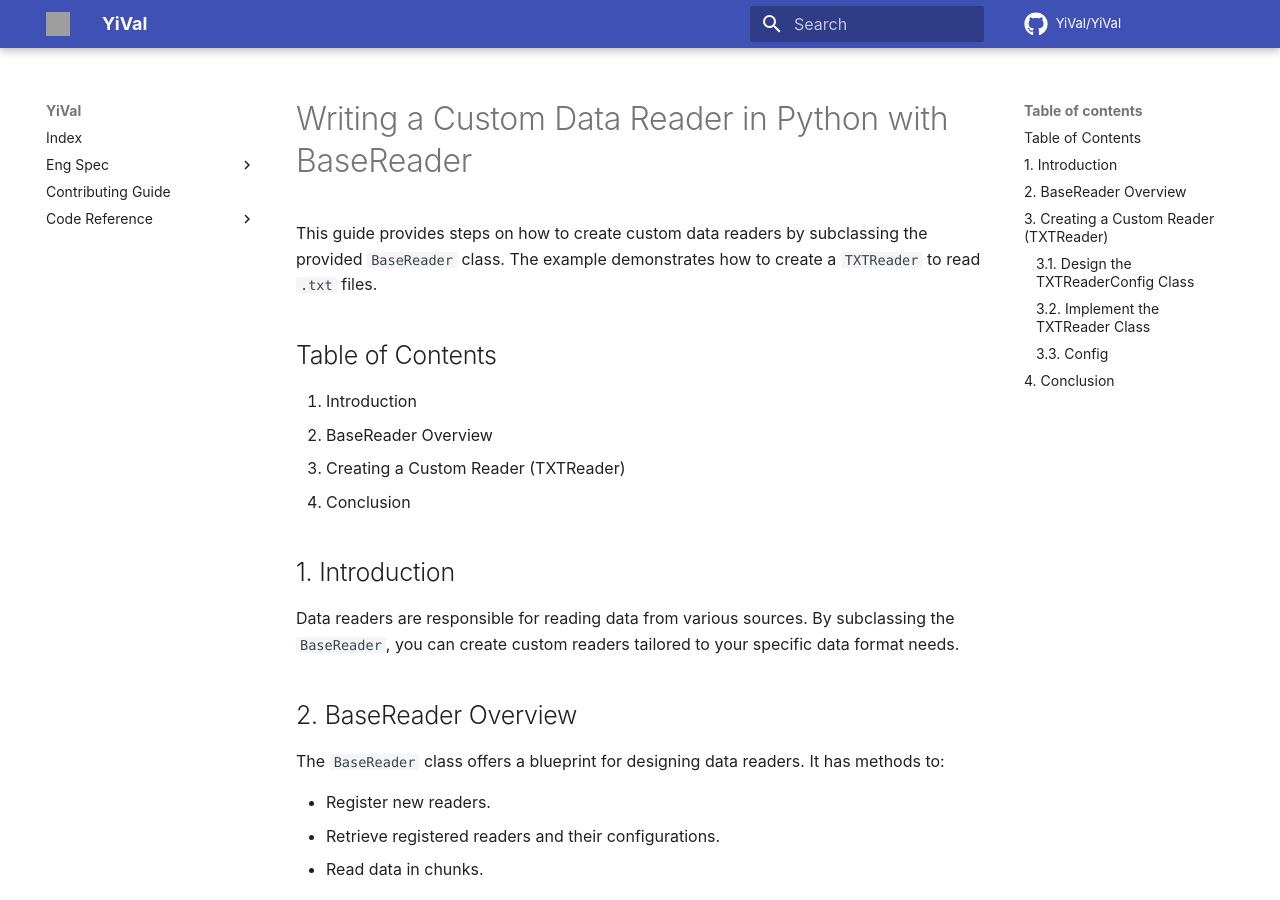
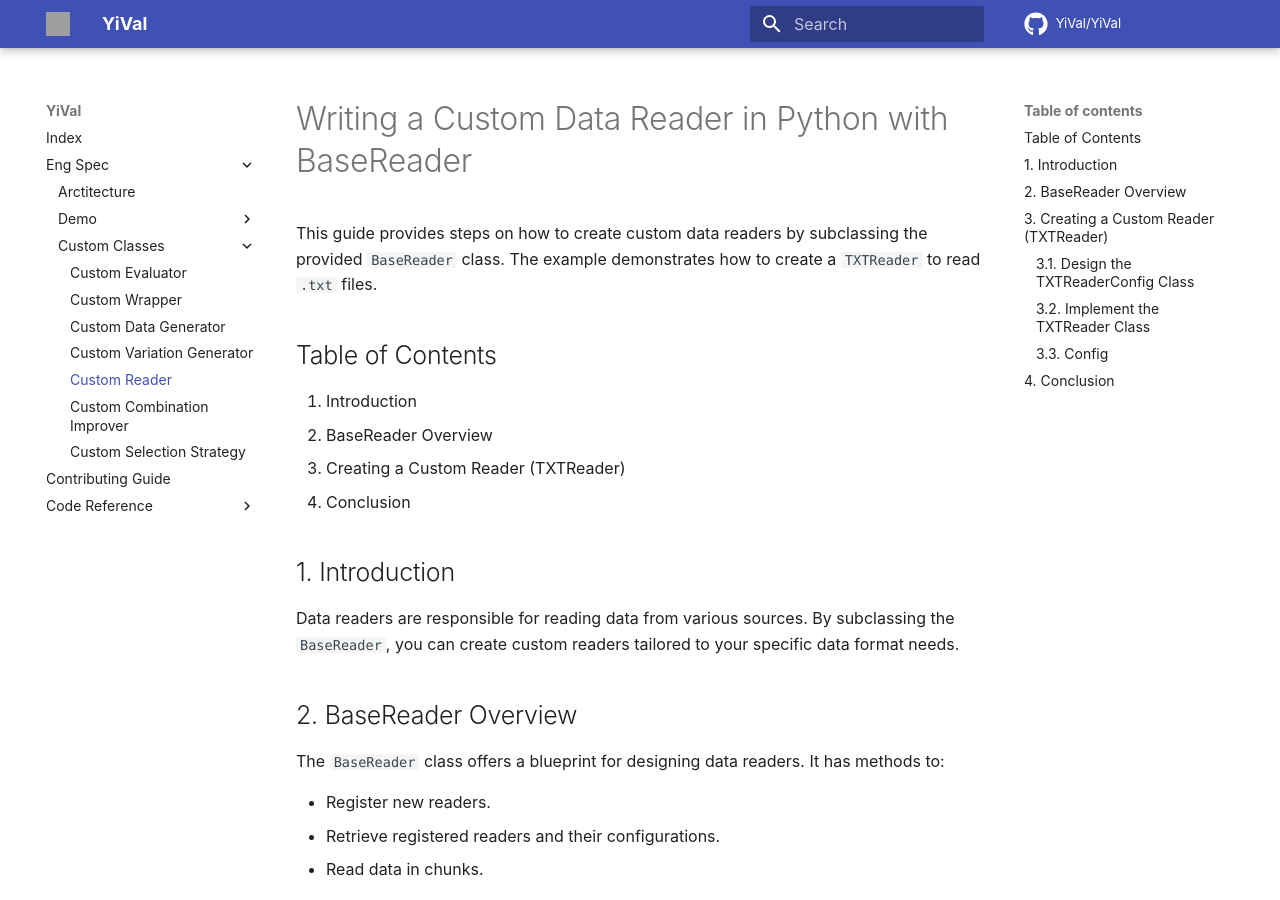
Before and after one commit to YiVal/YiVal, an MkDocs documentation site: the page built from docs/custom_classes/readers.md, in a window 1280 px wide and 900 px high. Built offline with MkDocs 1.6.1 and Material for MkDocs 9.7.7, drawn with Linux system fonts in a browser that asks for light colours; comment, search, counter and statistics services are not loaded; grey boxes are pictures that could not be loaded.

Commit message:
update docs

```diff
--- a/mkdocs.yml
+++ b/mkdocs.yml
@@ -8,6 +8,15 @@ nav:
           - Basic Interactive Mode: basic_interactive_mode.md
           - Question Answering with Expected Results: qa_expected_results.md
           - Auto Prompts Generation: auto_prompts_generation.md
+      - Custom Classes:
+          - Custom Evaluator: custom_classes/evaluators.md
+          - Custom Wrapper: custom_classes/wrappers.md
+          - Custom Data Generator: custom_classes/data_generators.md
+          - Custom Variation Generator: custom_classes/variation_generators.md
+          - Custom Reader: custom_classes/readers.md
+          - Custom Combination Improver: custom_classes/improvers.md
+          - Custom Selection Strategy: custom_classes/selection_strategy.md
+
   - Contributing Guide: contributing.md
   - Code Reference:
       - yival.configs.config_utils: code/configs/config_utils.md
```
